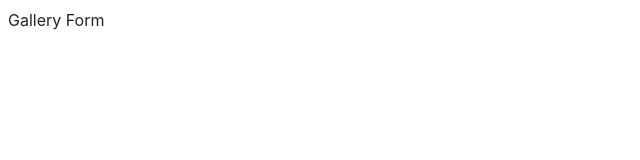
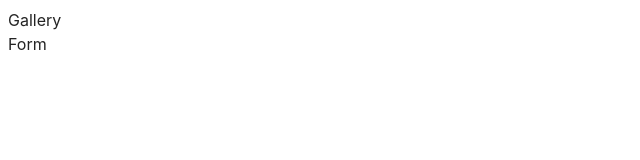
Before and after one commit to dr-jeky11/goit-js-hw-09, a website built with Vite: page src/index.html in a window 1280 px wide. Shown: the full height of the page, 0-640 px from the left. Built offline with nearby package versions, Linux system fonts and the light colour scheme.

Commit message:
issue resolve

```diff
--- a/src/index.html
+++ b/src/index.html
@@ -8,7 +8,9 @@
     <link rel="stylesheet" href="./css/styles.css" />
   </head>
   <body>
-    <a href="./src/1-gallery.html">Gallery</a>
-    <a href="./src/2-form.html">Form</a>
+    <ul>
+      <li><a href="./1-gallery.html">Gallery</a></li>
+      <li><a href="./2-form.html">Form</a></li>
+    </ul>
   </body>
 </html>
```
